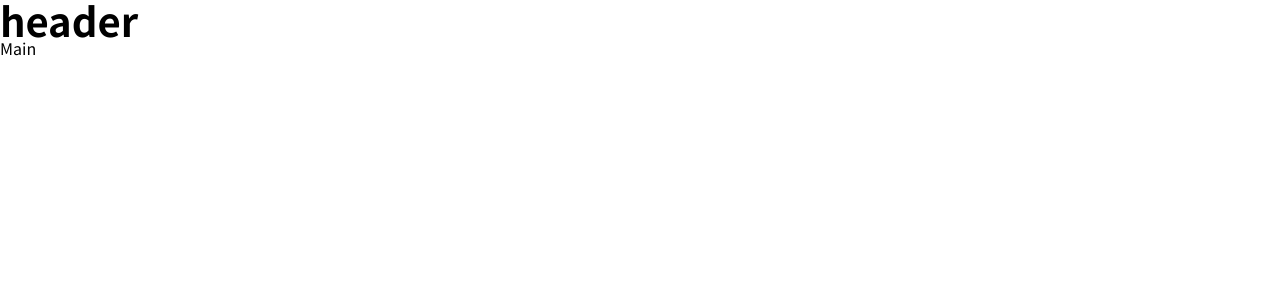
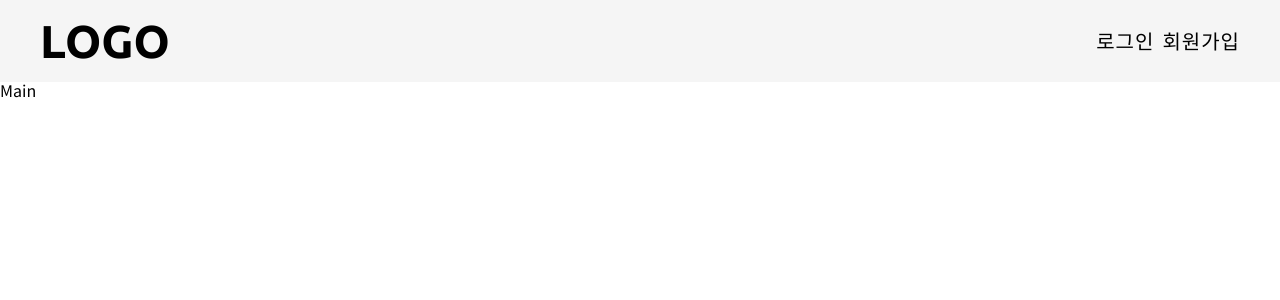
Before and after one commit to jhwlim/share-your-portfolio, a Vue app in the folder frontend/: page / in a window 1280 px wide. Shown: the top 300 px of the page. Built offline with nearby package versions, Linux system fonts and the light colour scheme.

Commit message:
HeaderNav 디자인

```diff
--- a/frontend/src/assets/css/static/app.css
+++ b/frontend/src/assets/css/static/app.css
@@ -1,3 +1,9 @@
 #app {
     font-family: 'Noto Sans KR', sans-serif;
 }
+.shadow {
+    box-shadow: 0 2px 10px rgba(0, 0, 0, 0.25);
+}
+.pointer {
+    cursor: pointer;
+}
--- a/frontend/src/components/static/HeaderNav.vue
+++ b/frontend/src/components/static/HeaderNav.vue
@@ -1,18 +1,97 @@
 <template>
-    <div>
-        header
+    <div class="header-nav">
+        <span class="header-nav__name">LOGO</span>
+        <div class="header-nav__links">
+            <div v-if="isLogined"  class="header-nav__link">
+                <span @click="changeDropboxState()" class="material-icons header-nav__icon pointer" :class="clickedIconStyle">account_circle</span>
+                <ul v-if="showDropbox" class="header-nav__drop-box shadow">
+                    <li class="pointer">계정 관리</li>
+                    <li class="pointer">채팅</li>
+                    <li class="pointer">로그아웃</li>
+                </ul>
+            </div>
+            <div v-else class="header-nav__link">
+                <span class="header-nav__icon-text pointer">로그인</span>
+                <span class="header-nav__icon-text pointer">회원가입</span>
+            </div>
+        </div>
     </div>
 </template>
 
 <script>
 export default {
-
+    name: 'HeaderNav',
+    data: function() {
+        return  {
+            isLogined: false,
+            showDropbox: false,
+        };
+    },
+    computed: {
+        clickedIconStyle() {
+            return this.showDropbox ? 'header-nav__icon--clicked' : null;
+        },
+    },
+    methods: {
+        changeDropboxState() {
+            this.showDropbox = !this.showDropbox;
+        },
+    }
 }
 </script>
 
 <style scoped>
-div {
-    font-size: 40px;
-    font-weight: 700;
+@import url('https://fonts.googleapis.com/css2?family=Ubuntu:wght@700&display=swap');
+
+.header-nav {
+    padding: 18px 40px;
+    display: flex;
+    align-items: center;
+    justify-content: space-between;
+    background-color: #f5f5f5;
+}
+.header-nav__name {
+    font-family: 'Ubuntu', sans-serif;
+    font-size: 46px;
+}
+.header-nav__link {
+    display: flex;
+    align-items: center;
+    position: relative;
+}
+.header-nav__icon-text:hover {
+    color: gray;
+}
+.header-nav__icon {
+    font-size: 42px;
+}
+.header-nav__icon--clicked {
+    color: #f5f5f5;
+    background-color: black;
+    border-radius: 50%;
+}
+.header-nav__icon-text {
+    font-size: 20px;
+    font-weight: 300;
+    letter-spacing: 1px;
+    margin-left: 8px;
+}
+.header-nav__drop-box {
+    position: absolute;
+    top: 46px;
+    right: 0;
+    border: 1px solid gray;
+    border-radius: 5px;
+    padding: 6px 0;
+    width: 140px;
+    text-align: center;
+    background-color: white;
+}
+.header-nav__drop-box li {
+    padding: 10px 0;
+    border-bottom: 1px solid #dadada;
+}
+.header-nav__drop-box li:last-child {
+    border-bottom: 0;
 }
 </style>
```
